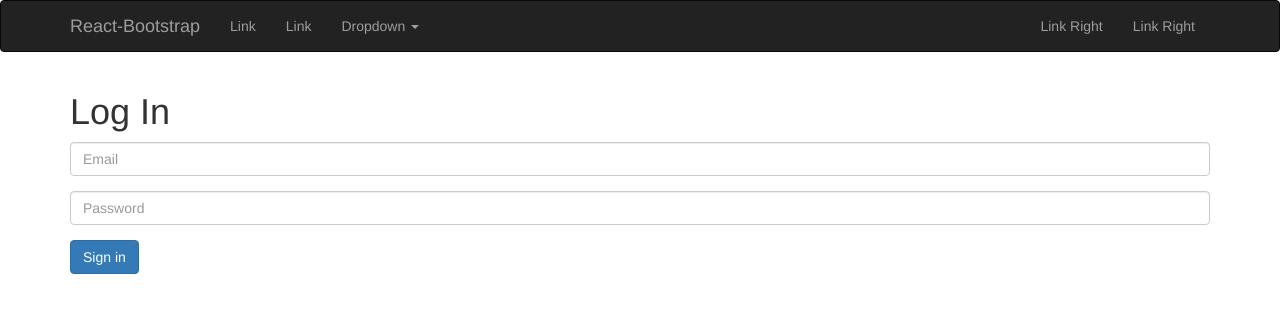
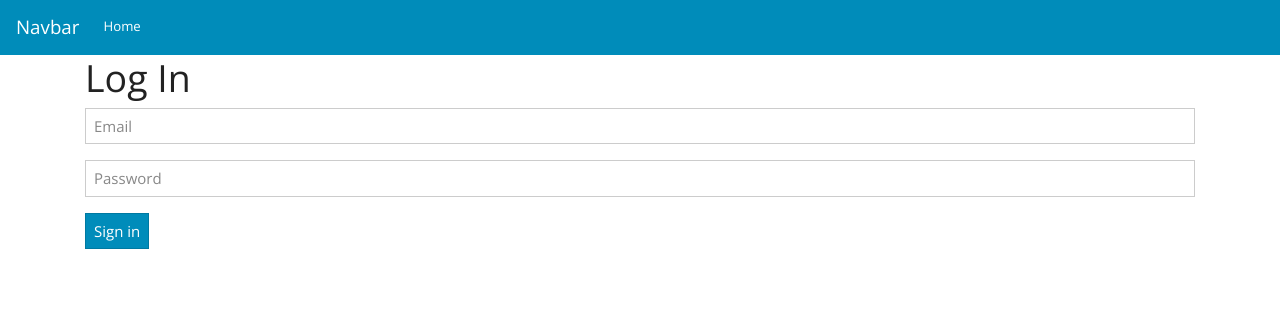
Before and after one commit to jtlwheeler/node-express-starter, a React (Create React App) app in the folder react-client/: page / in a window 1280 px wide. Shown: the top 312 px of the page. Built offline with nearby package versions, Linux system fonts and the light colour scheme.

Commit message:
Removed react-bootstrap. Using bootswatch for styling

```diff
--- a/react-client/package.json
+++ b/react-client/package.json
@@ -6,8 +6,8 @@
     "@types/react-router-dom": "^4.2.6",
     "axios": "^0.18.0",
     "bootstrap": "3.3.7",
+    "bootswatch": "^4.1.1",
     "react": "^16.3.1",
-    "react-bootstrap": "^0.32.1",
     "react-dom": "^16.3.1",
     "react-router-dom": "^4.2.2",
     "react-scripts-ts": "2.14.0"
@@ -25,7 +25,6 @@
     "@types/jest": "^22.2.2",
     "@types/node": "^9.6.2",
     "@types/react": "^16.3.4",
-    "@types/react-bootstrap": "^0.32.6",
     "@types/react-dom": "^16.0.4",
     "@types/sinon": "^4.3.1",
     "enzyme": "^3.3.0",
--- a/react-client/src/components/login-page/LoginPage.tsx
+++ b/react-client/src/components/login-page/LoginPage.tsx
@@ -1,5 +1,4 @@
 import * as React from 'react';
-import { Button, Form, FormControl, FormGroup, Alert } from 'react-bootstrap';
 import authService from '../../services/auth/auth.service';
 
 type State = {
@@ -41,44 +40,43 @@ export default class LoginPage extends React.Component<any, State> {
 
     render() {
         return (
-            <Form className="login-page-form" onSubmit={this.submit}>
+            <form className="login-page-form" onSubmit={this.submit}>
                 <h1>Log In</h1>
                 {this.state.error &&
-                    <Alert className="error-display">{this.state.error}</Alert>
+                    <div className="alert alert-danger">{this.state.error}</div>
                 }
-                <FormGroup
-                    controlId="formBasicText"
-                >
-                    <FormControl
-                        className="email"
-                        type="text"
+
+                <div className="form-group">
+                    <input
+                        className="email form-control"
+                        type="email"
                         placeholder="Email"
                         name="email"
                         onChange={(event: any) => { this.setState({ email: event.target.value }); }}
                         required
                     />
-                </FormGroup>
+                </div>
 
-                <FormGroup>
-                    <FormControl
-                        className="password"
+                <div className="form-group">
+                    <input
+                        className="password form-control"
                         type="password"
                         placeholder="Password"
                         name="password"
                         onChange={(event: any) => { this.setState({ password: event.target.value }); }}
                         required
                     />
-                </FormGroup>
+                </div>
 
-                <FormGroup>
-                    <Button
+                <div className="form-group">
+                    <button
                         type="submit"
                         className="submit-button btn btn-primary"
                     >
                         Sign in
-                    </Button>
-                </FormGroup>
-            </Form>
+                    </button>
+                </div>
+            </form>
         );
     }
 }
--- a/react-client/src/components/navigation-menu/NavigationMenu.tsx
+++ b/react-client/src/components/navigation-menu/NavigationMenu.tsx
@@ -1,40 +1,27 @@
 import * as React from 'react';
-import { Navbar, Nav, NavItem, NavDropdown, MenuItem } from 'react-bootstrap';
 
 const NavigationMenu = (props: any) => (
-    <Navbar className="nav" inverse collapseOnSelect>
-        <Navbar.Header>
-            <Navbar.Brand>
-                <a href="#brand">React-Bootstrap</a>
-            </Navbar.Brand>
-            <Navbar.Toggle />
-        </Navbar.Header>
-        <Navbar.Collapse>
-            <Nav>
-                <NavItem eventKey={1} href="#">
-                    Link
-                </NavItem>
-                <NavItem eventKey={2} href="#">
-                    Link
-                </NavItem>
-                <NavDropdown eventKey={3} title="Dropdown" id="basic-nav-dropdown">
-                    <MenuItem eventKey={3.1}>Action</MenuItem>
-                    <MenuItem eventKey={3.2}>Another action</MenuItem>
-                    <MenuItem eventKey={3.3}>Something else here</MenuItem>
-                    <MenuItem divider />
-                    <MenuItem eventKey={3.3}>Separated link</MenuItem>
-                </NavDropdown>
-            </Nav>
-            <Nav pullRight>
-                <NavItem eventKey={1} href="#">
-                    Link Right
-                </NavItem>
-                <NavItem eventKey={2} href="#">
-                    Link Right
-                </NavItem>
-            </Nav>
-        </Navbar.Collapse>
-    </Navbar>
+    <nav className="navbar navbar-expand-lg navbar-dark bg-primary">
+        <a className="navbar-brand" href="#">Navbar</a>
+        <button
+            className="navbar-toggler"
+            type="button"
+            data-toggle="collapse"
+            data-target="#navbarColor01"
+            aria-controls="navbarColor01"
+            aria-expanded="false"
+            aria-label="Toggle navigation"
+        >
+            <span className="navbar-toggler-icon" />
+        </button>
+        <div className="collapse navbar-collapse" id="navbarColor01">
+            <ul className="navbar-nav mr-auto">
+                <li className="nav-item active">
+                    <a className="nav-link" href="#">Home <span className="sr-only">(current)</span></a>
+                </li>
+            </ul>
+        </div>
+    </nav>
 );
 
 export default NavigationMenu;
--- a/react-client/src/index.tsx
+++ b/react-client/src/index.tsx
@@ -2,7 +2,7 @@ import * as React from 'react';
 import * as ReactDOM from 'react-dom';
 import App from './App';
 import registerServiceWorker from './registerServiceWorker';
-import 'bootstrap/dist/css/bootstrap.min.css';
+import 'bootswatch/dist/yeti/bootstrap.min.css';
 
 ReactDOM.render(
   <App />,
```
Also changed, not shown: 1 other file (tests, documents, lock files or other folders).
